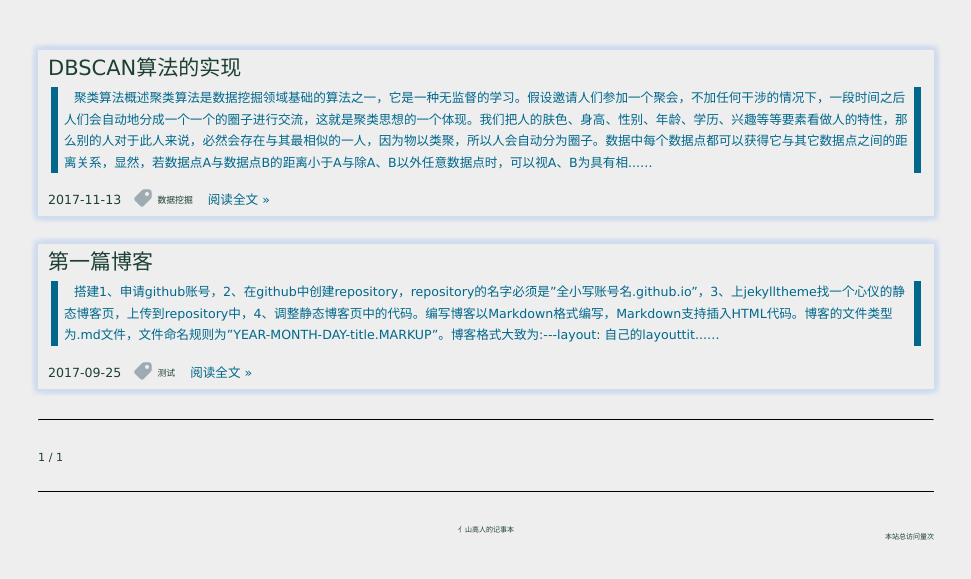
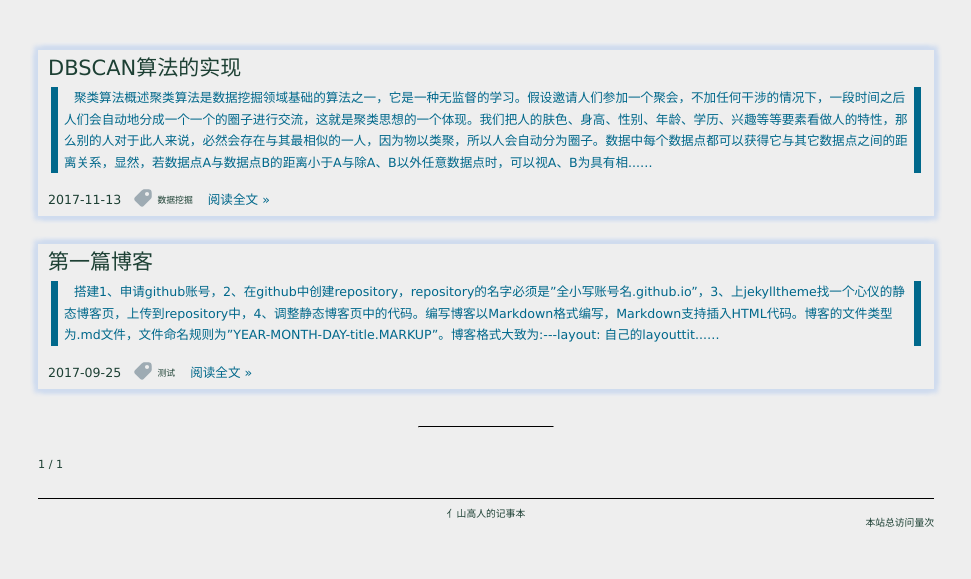
Before and after one commit to XGR-yang/XGR-yang.github.io, a Jekyll site: the page built from index.html, in a window 1280 px wide. Shown: the top 579 px of the page, without its empty margins (154-1125 px from the left). Built offline with Jekyll 4.4.1, drawn with Linux system fonts in a browser that asks for light colours; nearby versions of some CDN libraries; the list of posts is cut into pages by our own code; comment, search, counter and statistics services are not loaded.

Commit message:
Update main.css

```diff
--- a/css/main.css
+++ b/css/main.css
@@ -355,9 +355,9 @@ color: #666666; }
 
 .footer {
   display: block;
-  padding: 5em 0 0 0;
-  border-top: 0.2em solid #000000;
-  font-size: .5em;
+  padding-top: 1em;
+  border-top: .15em solid #000000;
+  font-size: .7em;
   color: #1d4034;
   }
 
@@ -404,7 +404,6 @@ color: #666666; }
   }
 
 .pagination__page-number {
-  margin: 0;
   font-size: .8em;
   color: #1d4034; }
 
@@ -542,7 +541,8 @@ color: #666666; }
   color: #4F4F4F; }
 
 .post-list__divider {
-  margin: 0 0 2em 0;
+  width: 15%;
+  margin-bottom: 2em;
   border-top: 0.1em solid #000000;
   }
 
```
